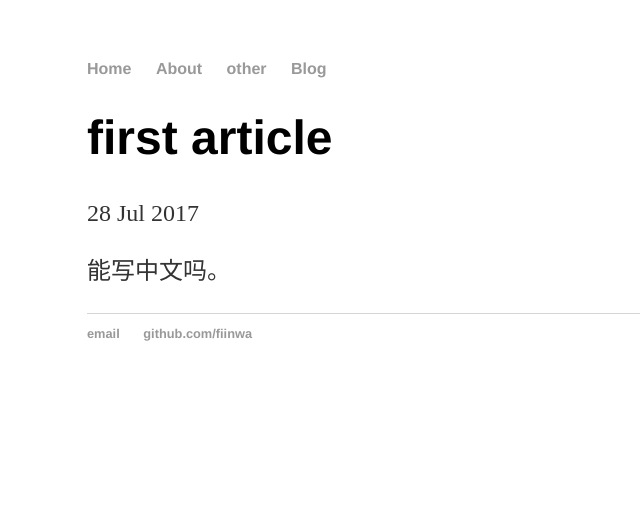
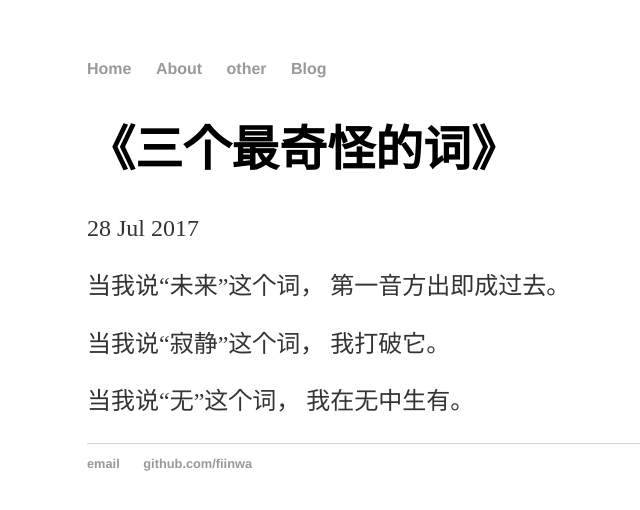
Before and after one commit to fiinwa/fiinwa.github.io, a Jekyll site: the page built from _posts/2017-07-28-first-article.md, in a window 1280 px wide. Shown: the top 510 px of the page, without its empty margins (105-745 px from the left). Built offline with Jekyll 4.4.1, drawn with Linux system fonts in a browser that asks for light colours.

Commit message:
Update 2017-07-28-first-article.md

```diff
--- a/_posts/2017-07-28-first-article.md
+++ b/_posts/2017-07-28-first-article.md
@@ -1,7 +1,14 @@
 ---
 layout: post
-title: "first article"
+title: "《三个最奇怪的词》"
 date: 2017-07-28
 ---
 
-能写中文吗。
+当我说“未来”这个词，
+第一音方出即成过去。
+
+当我说“寂静”这个词，
+我打破它。
+
+当我说“无”这个词，
+我在无中生有。
```
